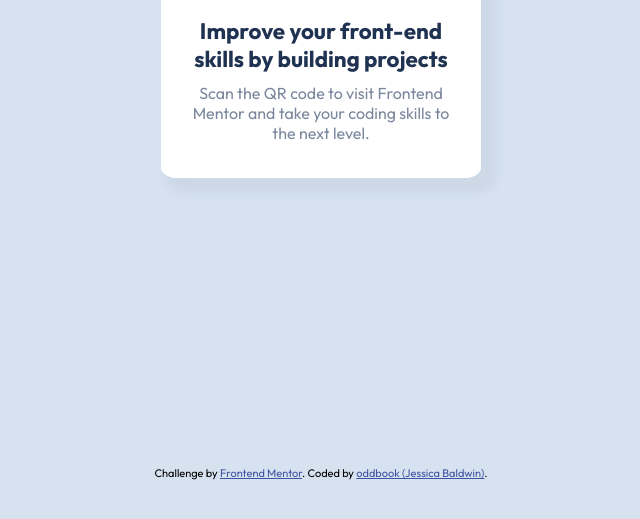
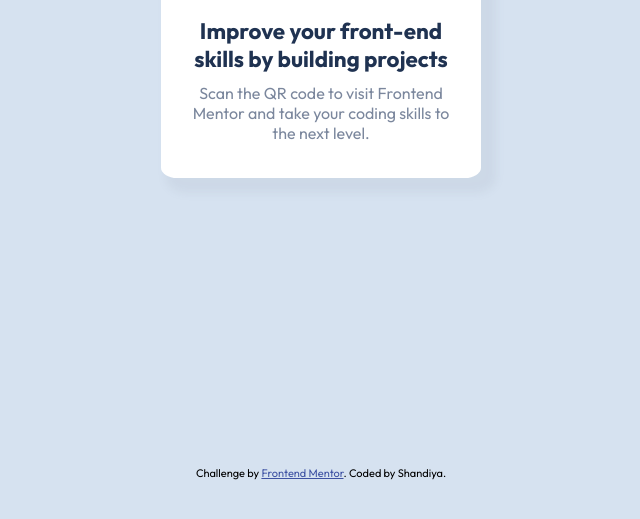
Before and after one commit to Shandiyaravi/QRcode-component, a plain HTML site: page scan.html in a window 1280 px wide. Shown: the part 179-698 px from the top of the page, without its empty margins (327-967 px from the left). Drawn offline with Linux system fonts and the light colour scheme.

Commit message:
Add files via upload

```diff
--- a/scan.html
+++ b/scan.html
@@ -2,13 +2,13 @@
 <html lang="en">
 <head>
   <meta charset="UTF-8">
-  <meta name="viewport" content="width=device-width, initial-scale=1.0"> <!-- displays site properly based on user's device -->
+  <meta name="viewport" content="width=device-width, initial-scale=1.0">
 
   <link rel="icon" type="image/png" sizes="32x32" href="./images/favicon-32x32.png">
 
-  <title>Frontend Mentor | QR code component</title>
+  <title>Frontend Mentor -QR code component</title>
 
-  <!-- css style supplied for the class .attribution was rehomed in the external stylesheet -->
+
   <link rel="preconnect" href="https://fonts.googleapis.com">
   <link rel="preconnect" href="https://fonts.gstatic.com" crossorigin>
   <link rel="stylesheet" href="https://fonts.googleapis.com/css2?family=Outfit:wght@400;700&display=swap">
@@ -26,7 +26,7 @@
   <footer>
     <div class="attribution">
       Challenge by <a href="https://www.frontendmentor.io?ref=challenge" target="_blank">Frontend Mentor</a>.
-      Coded by <a href="https://github.com/jmb-oddbook">oddbook (Jessica Baldwin)</a>.
+      Coded by Shandiya.
     </div>
   </footer>
 </body>
```
Also changed, not shown: Screenshot 2023-09-06 at 14-34-11 Frontend Mentor QR code component.png (added), 3 other files.
